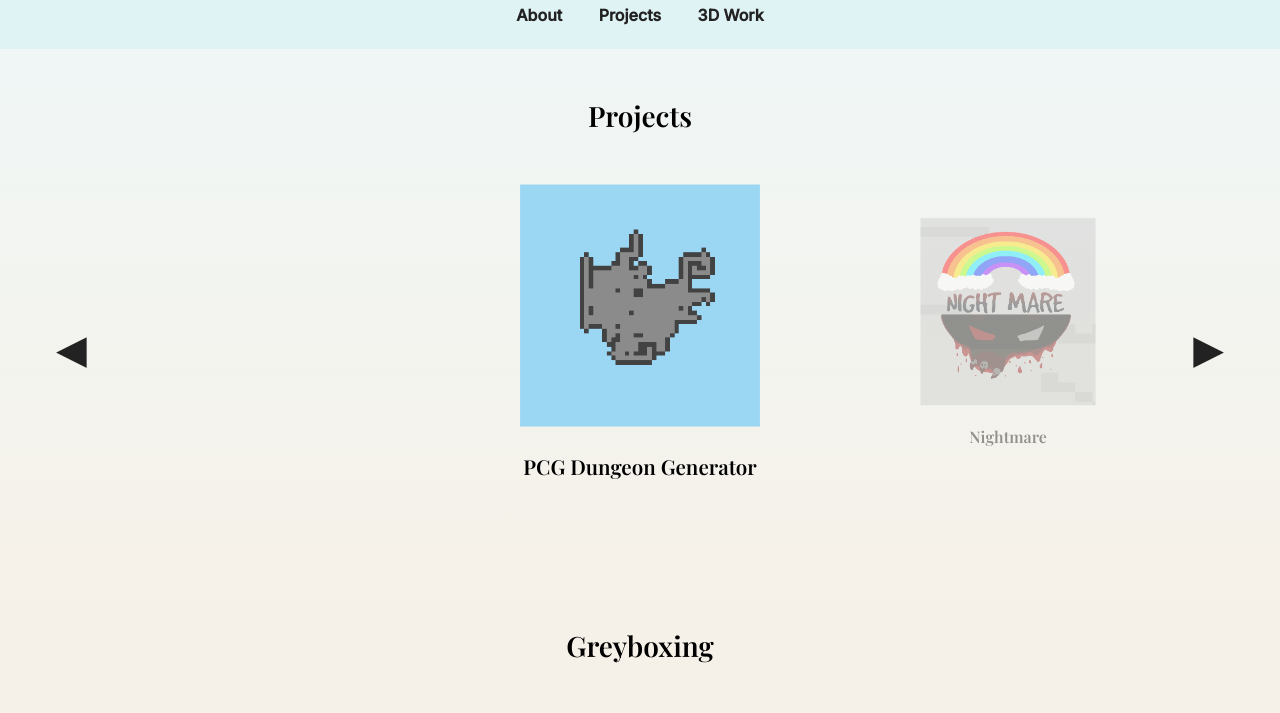
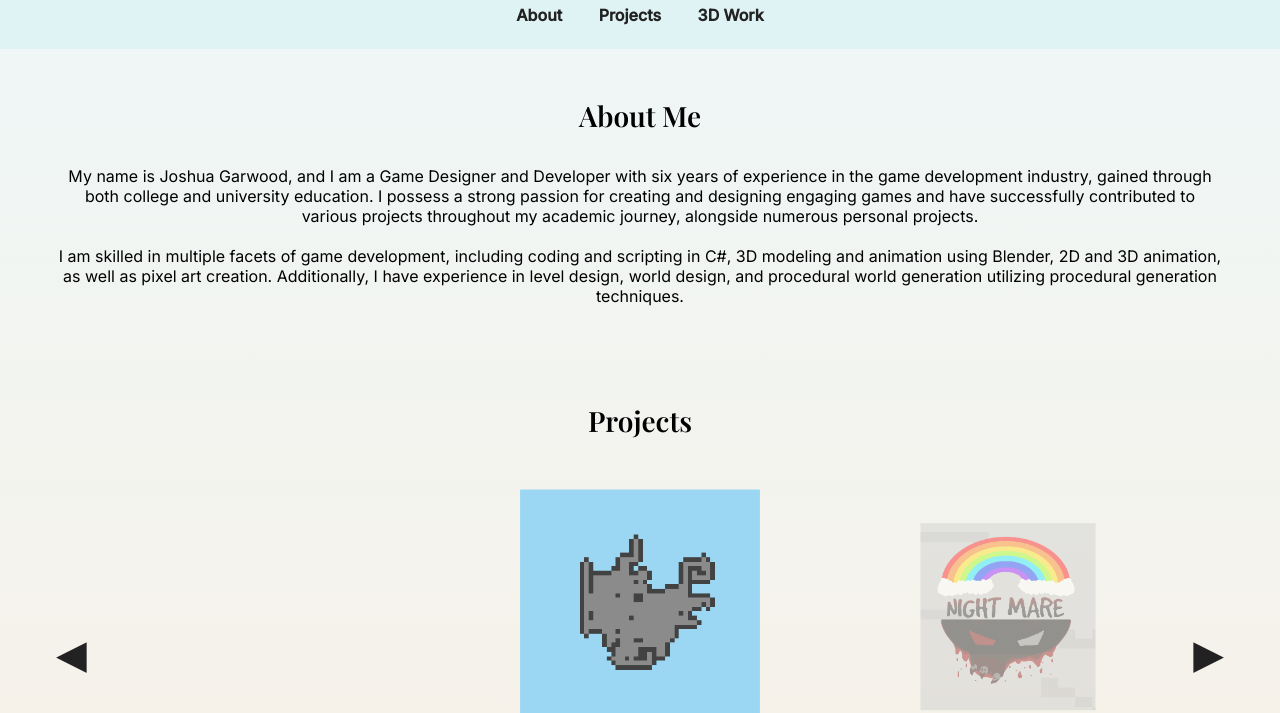
Before and after one commit to zillazelda1024/JoshuaGarwood.github.io, a plain HTML site: page index.html in a window 1280 px wide. Shown: the part 70-783 px from the top of the page. Drawn offline with nearby package versions, Linux system fonts and the light colour scheme.

Commit message:
Update index.html

```diff
--- a/index.html
+++ b/index.html
@@ -22,6 +22,24 @@
     <a href="#">3D Work</a>
   </nav>
 </header>
+
+  <!-- ================= ABOUT ME ================= -->
+<section class="section about">
+  <h2>About Me</h2>
+
+  <p class="about-text">
+    My name is Joshua Garwood, and I am a Game Designer and Developer with six years of experience
+    in the game development industry, gained through both college and university education.
+    I possess a strong passion for creating and designing engaging games and have successfully
+    contributed to various projects throughout my academic journey, alongside numerous personal projects.
+    <br><br>
+    I am skilled in multiple facets of game development, including coding and scripting in C#,
+    3D modeling and animation using Blender, 2D and 3D animation, as well as pixel art creation.
+    Additionally, I have experience in level design, world design, and procedural world generation
+    utilizing procedural generation techniques.
+  </p>
+</section>
+
 
 <!-- ================= PROJECTS ================= -->
 <section class="section">
```
